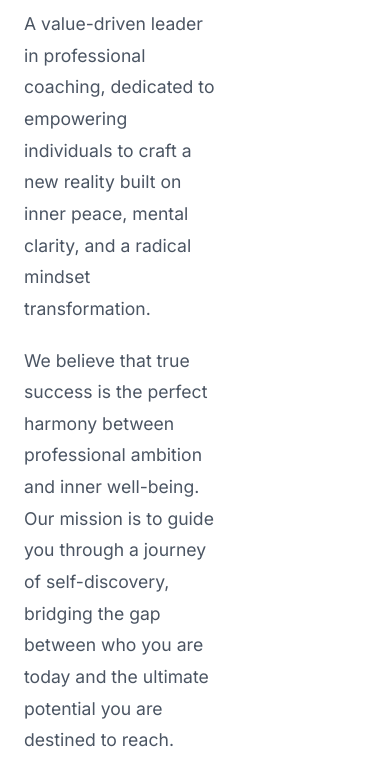
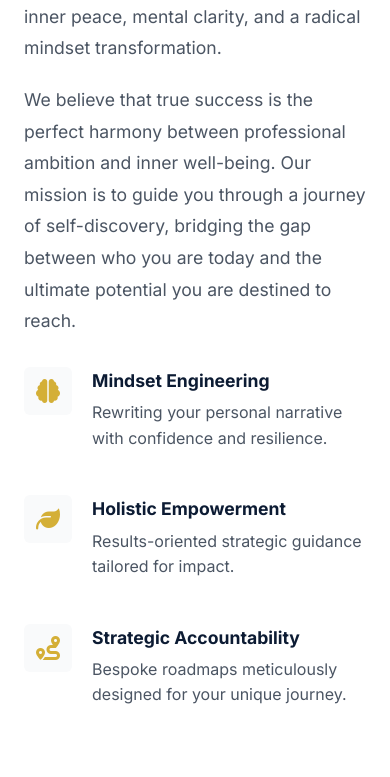
Before and after one commit to nasiibacoaching49-ux/nasiiba-coaching, a website: page about.html in a window 390 px wide. Shown: the part 368-1145 px from the top of the page. Drawn offline with nearby package versions, Linux system fonts and the light colour scheme; no server answers; grey boxes are pictures that could not be loaded.

Commit message:
Optimize mobile view for About Us grids

```diff
--- a/about.html
+++ b/about.html
@@ -66,8 +66,7 @@
     <!-- ========== ABOUT CONTENT ========== -->
     <section class="about-page-content" style="padding: 100px 0;">
         <div class="container">
-            <div class="about__inner"
-                style="display: grid; grid-template-columns: 1fr 1fr; gap: 60px; align-items: start; margin-bottom: 60px;">
+            <div class="about__inner custom-about-grid">
                 <div class="about__image reveal">
                     <div class="about__image-container">
                         <img src="https://image2url.com/r2/default/images/1772317641198-97c7ce37-4a83-4c07-acb4-0d115098787d.png"
@@ -160,11 +159,13 @@
                     <li style="margin-bottom: 15px; padding-left: 30px; position: relative;"><i class="fas fa-gem"
                             style="position: absolute; left: 0; top: 4px; color: var(--gold);"></i>
                         <strong>Spiritual-Professional Synthesis:</strong> We seamlessly integrate deep spiritual
-                        awareness with global professional excellence.</li>
+                        awareness with global professional excellence.
+                    </li>
                     <li style="margin-bottom: 15px; padding-left: 30px; position: relative;"><i class="fas fa-gem"
                             style="position: absolute; left: 0; top: 4px; color: var(--gold);"></i>
                         <strong>Transformation Over Motivation:</strong> Our methodology focuses on permanent,
-                        awareness-based shifts rather than fleeting emotional highs.</li>
+                        awareness-based shifts rather than fleeting emotional highs.
+                    </li>
                     <li style="margin-bottom: 15px; padding-left: 30px; position: relative;"><i class="fas fa-gem"
                             style="position: absolute; left: 0; top: 4px; color: var(--gold);"></i> <strong>Sustainable
                             Human & Corporate Impact:</strong> We deliver measurable coaching results that create a
@@ -176,7 +177,8 @@
                     <li style="margin-bottom: 15px; padding-left: 30px; position: relative;"><i class="fas fa-gem"
                             style="position: absolute; left: 0; top: 4px; color: var(--gold);"></i>
                         <strong>Humanity-First Mission:</strong> We are a mission-driven organization where
-                        human-centered values precede commercial interests.</li>
+                        human-centered values precede commercial interests.
+                    </li>
                 </ul>
 
                 <h3
--- a/styles.css
+++ b/styles.css
@@ -3623,3 +3623,21 @@ ul {
     font-size: 0.9rem;
     border-radius: 8px;
 }
+
+/* ===========================
+   ABOUT US PAGE LAYOUT
+   =========================== */
+.custom-about-grid {
+    display: grid;
+    grid-template-columns: 1fr 1fr;
+    gap: 60px;
+    align-items: start;
+    margin-bottom: 60px;
+}
+
+@media (max-width: 992px) {
+    .custom-about-grid {
+        grid-template-columns: 1fr;
+        gap: 30px;
+    }
+}
```
